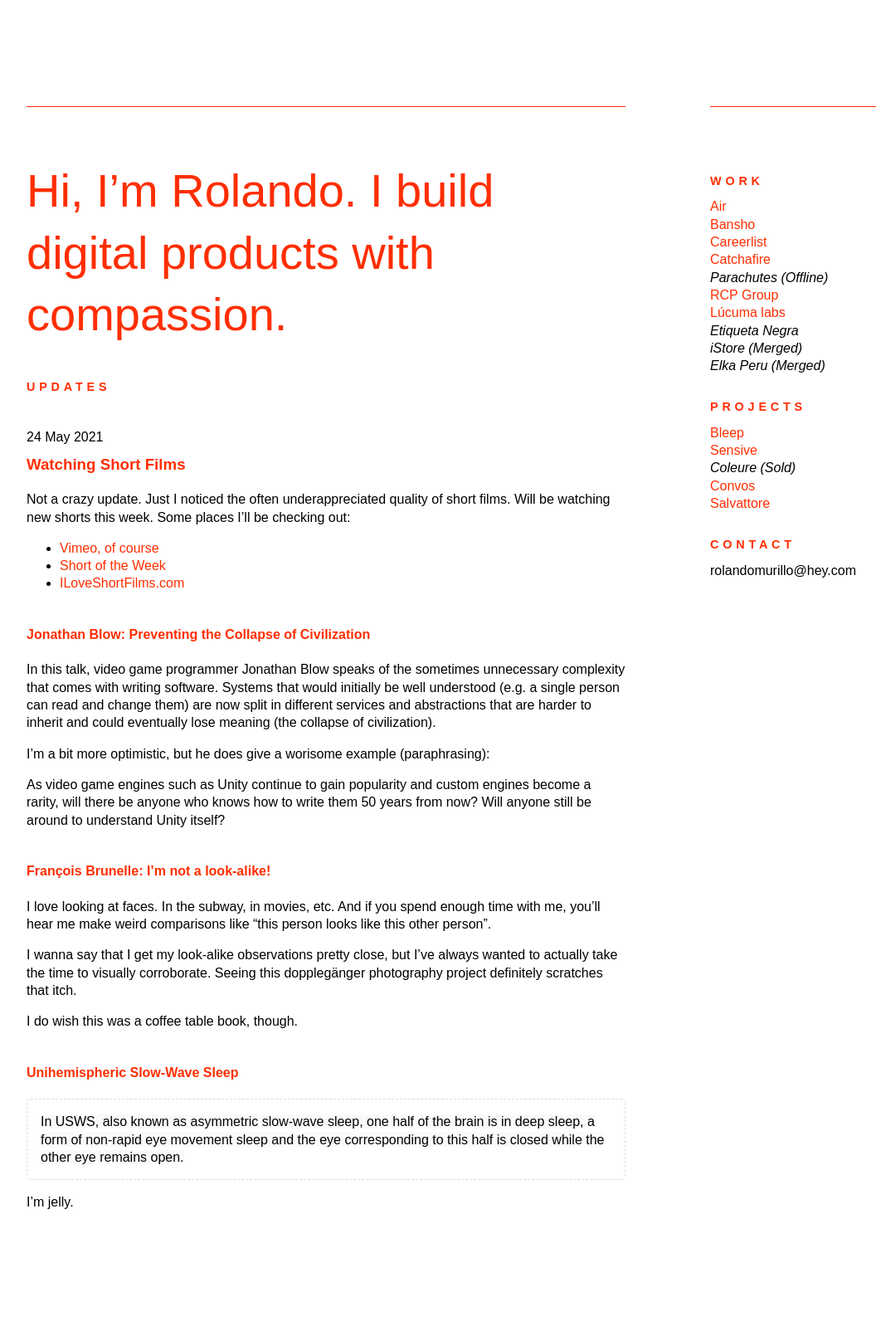
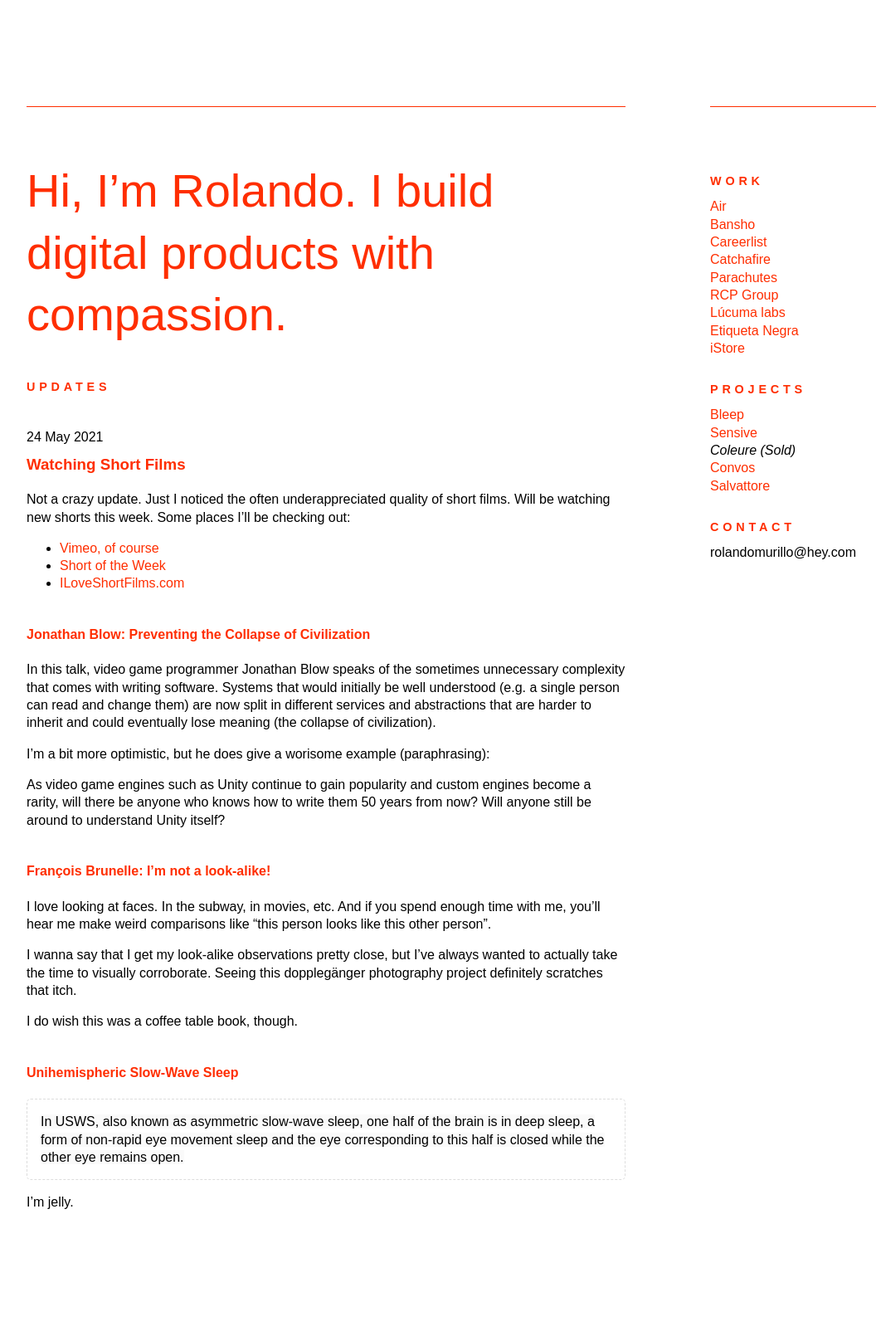
Before and after one commit to rnmp/rnmp.github.io, a Jekyll site: the page built from index.html, in a window 1280 px wide. Shown: the whole page at 83% size, without its empty margins (96-1158 px from the left). Built offline with Jekyll 4.4.1, drawn with Linux system fonts in a browser that asks for light colours; some web fonts are replaced.

Commit message:
Update index.html

```diff
--- a/index.html
+++ b/index.html
@@ -42,13 +42,11 @@ layout: default
       <dd><a href="https://www.bansho.com/" target="_blank">Bansho</a></dd>
       <dd><a href="https://www.careerlist.com/" target="_blank">Careerlist</a></dd>
       <dd><a href="https://www.catchafire.org/" target="_blank">Catchafire</a></dd>
-      <dd><em>Parachutes (Offline)</em></dd>
-
+      <dd><a href="https://www.inc.com/magazine/20110401/can-rob-kalin-scale-etsy.html" target="_blank">Parachutes</a></dd>
       <dd><a href="http://rcp.pe/" target="_blank">RCP Group</a></dd>
       <dd><a href="https://lucumalabs.com/" target="_blank">Lúcuma labs</a></dd>
-      <dd><em>Etiqueta Negra</em></dd>
-      <dd><em>iStore (Merged)</em></dd>
-      <dd><em>Elka Peru (Merged)</em></dd>
+      <dd><a href="https://etiquetanegra.com.pe/" target="_blank">Etiqueta Negra</a></dd>
+      <dd><a href="https://elcomercio.pe/economia/negocios/istore-ofrece-descuentos-crecer-30-campana-escolar-345699-noticia/" target="_blank">iStore</a></dd>
 
       <dt class="small-caps">Projects</dt>
       <dd><a href="https://bleep.is/" target="_blank">Bleep</a></dd>
```
